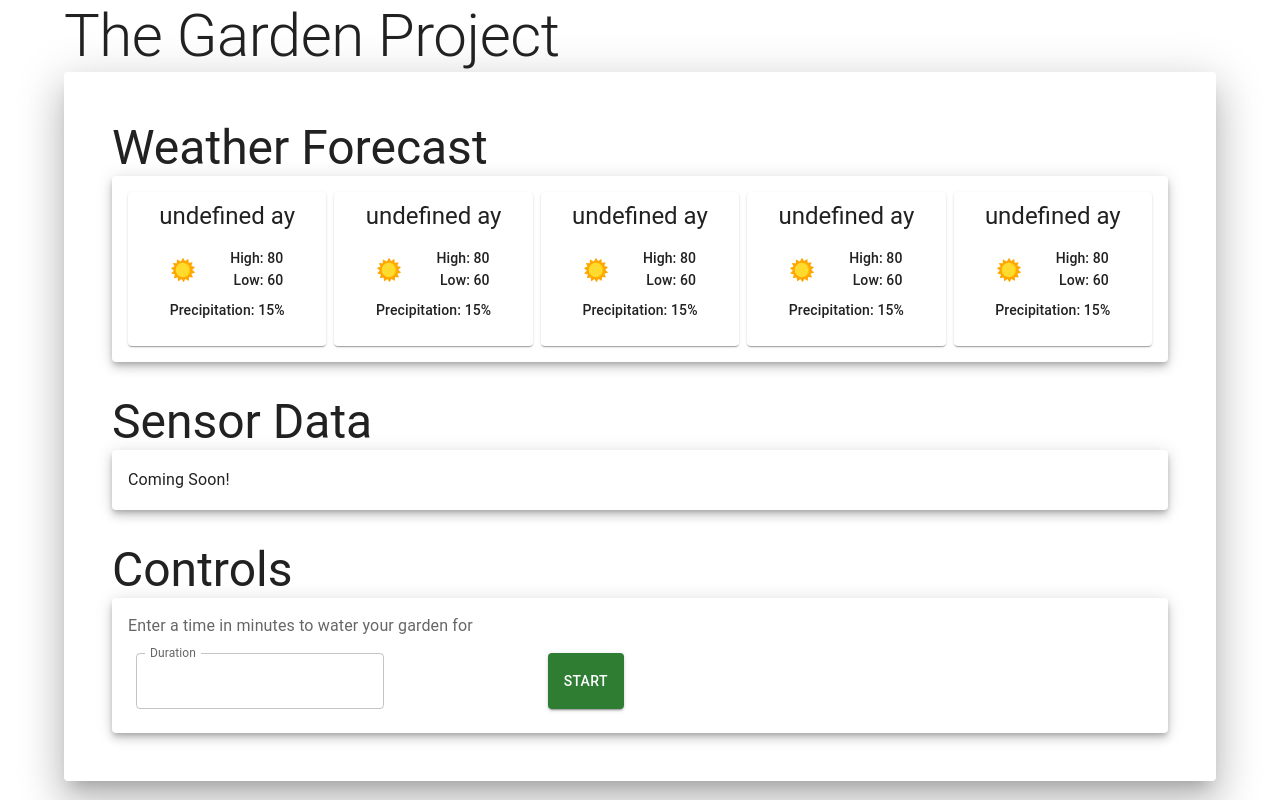
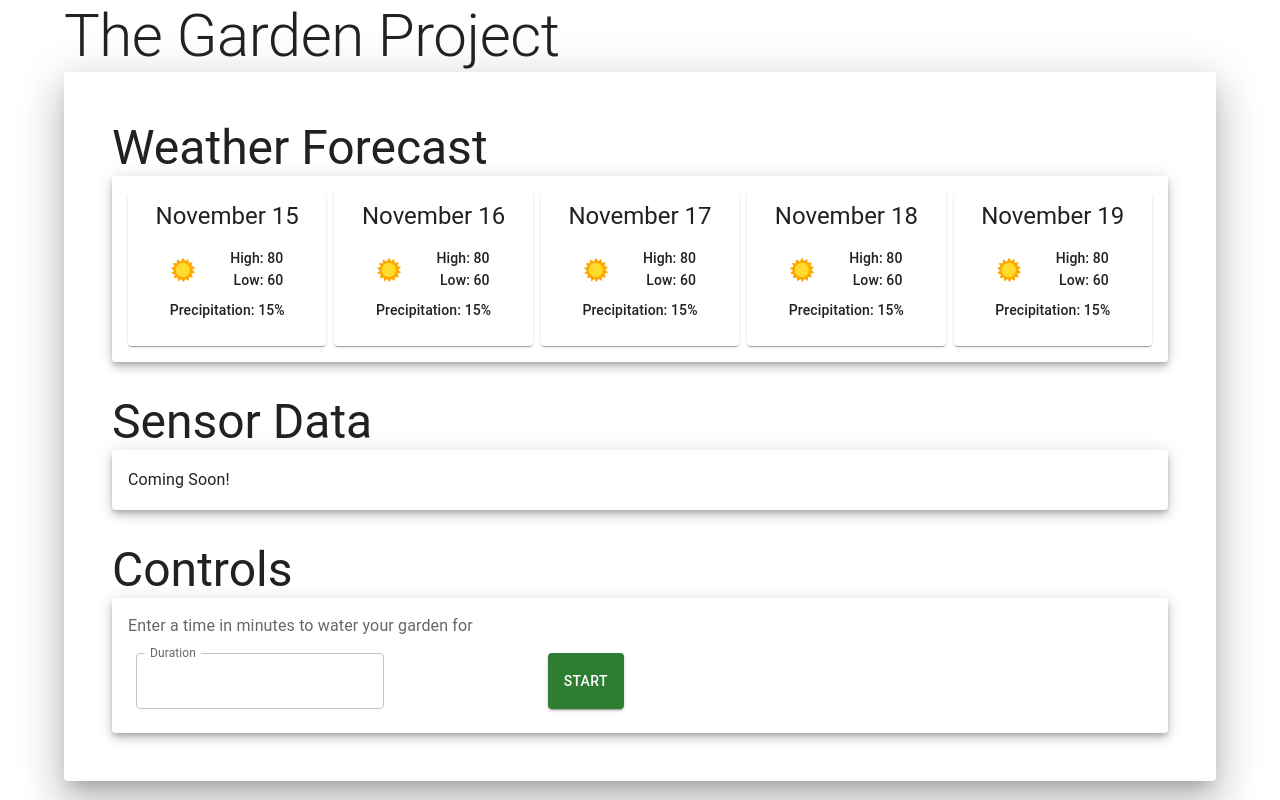
Before and after one commit to k1gardi/gardener-web, a React (Create React App) app: page / in a window 1280 px wide. Built offline with nearby package versions, Linux system fonts and the light colour scheme; no server answers.

Commit message:
use mock weather service when not on OSU vpn

```diff
--- a/src/common/mock-weather.tsx
+++ b/src/common/mock-weather.tsx
@@ -4,35 +4,35 @@ import icon from '../assets/sunny.png';
 export const mockWeather = () => {
   return Promise.resolve(([
     {
-      date: "Monday",
+      date: "2021-11-15",
       high: "80",
       low: "60",
       icon: icon,
       precipitation: "15%",
     },
     {
-      date: "Tuesday",
+      date: "2021-11-16",
       high: "80",
       low: "60",
       icon: icon,
       precipitation: "15%",
     },
     {
-      date: "Wednesday",
+      date: "2021-11-17",
       high: "80",
       low: "60",
       icon: icon,
       precipitation: "15%",
     },
     {
-      date: "Thursday",
+      date: "2021-11-18",
       high: "80",
       low: "60",
       icon: icon,
       precipitation: "15%",
     },
     {
-      date: "Friday",
+      date: "2021-11-19",
       high: "80",
       low: "60",
       icon: icon,
--- a/src/common/weather-query-provider.tsx
+++ b/src/common/weather-query-provider.tsx
@@ -37,11 +37,15 @@ const WeatherFetcher: FunctionComponent<{children?: ReactNode}> = ({
           headers: {
             "Access-Control-Allow-Origin": "*",
           },
+          timeout: 600,
         })
         .then((res) => {
+          console.log('no error')
           return res.data;
         })
         .catch((e) => {
+          console.log('fetch error')
+
           // just return mock data if there's an error.
           // Likely cause is we are off-VPN
           console.warn(e);
@@ -50,7 +54,14 @@ const WeatherFetcher: FunctionComponent<{children?: ReactNode}> = ({
     {
       cacheTime: Infinity,
       enabled: context.length === 0,
+      onError: async () => {
+        console.log('on error')
+        const data = await mockWeather()
+        setContext(data);
+      },
       onSuccess: (data) => {
+        console.log('onSuccess: ', data)
+
         if (data) {
           setContext(data);
         }
```
